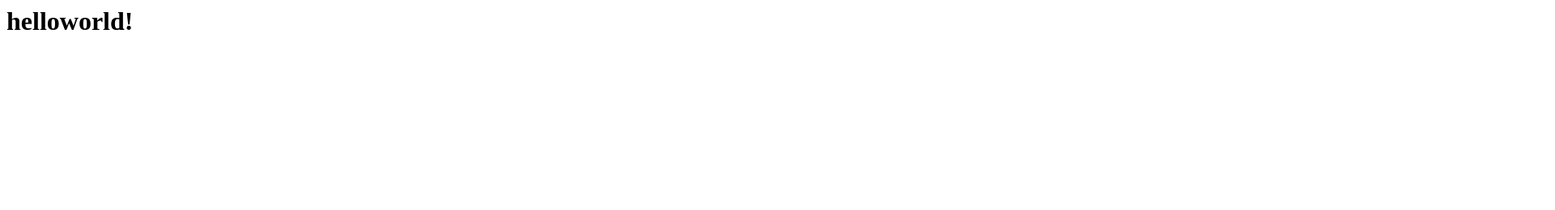
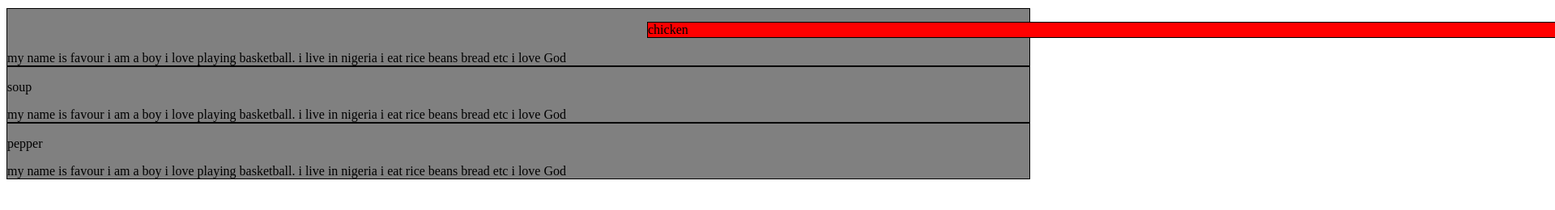
Before and after one commit to Favvy123/coursera-test, a plain HTML site: page index.html in a window 1280 px wide. Shown: the top 260 px of the page at 81% size, 1920 px wide, since content can reach past the window. Drawn offline with Linux system fonts and the light colour scheme.

Commit message:
Add files via upload

```diff
--- a/index.html
+++ b/index.html
@@ -1 +1,31 @@
-<h1>helloworld!</h1>
+<!doctyle html>
+<html>
+<head>
+	<title> mod2-solution </title>
+	<style>
+	#p3{background-color:red;
+		border: 1px solid black;
+		position:relative;
+		top:0;
+		left:790px;}
+
+	.row{margin-top: 10px;}
+	.row > div{border:1px solid black;
+		       background-color: gray; }
+
+
+
+	</style>
+	</head>
+	<body>
+		<div class= container-fluid>
+			<div class= row>
+			<div class= col-xs-4> <p id=p3> chicken </p>my name is favour i am a boy i love playing basketball. i live in nigeria i eat rice beans bread etc i love God</div>
+			<div class= col-xs-4><p id=p5> soup </p>my name is favour i am a boy i love playing basketball. i live in nigeria i eat rice beans bread etc i love God</div>
+			<div class= col-xs-4><p id=p6> pepper </p>my name is favour i am a boy i love playing basketball. i live in nigeria i eat rice beans bread etc i love God</div>
+
+	        </div>
+	    </div>
+
+	</body>
+</html>
```
